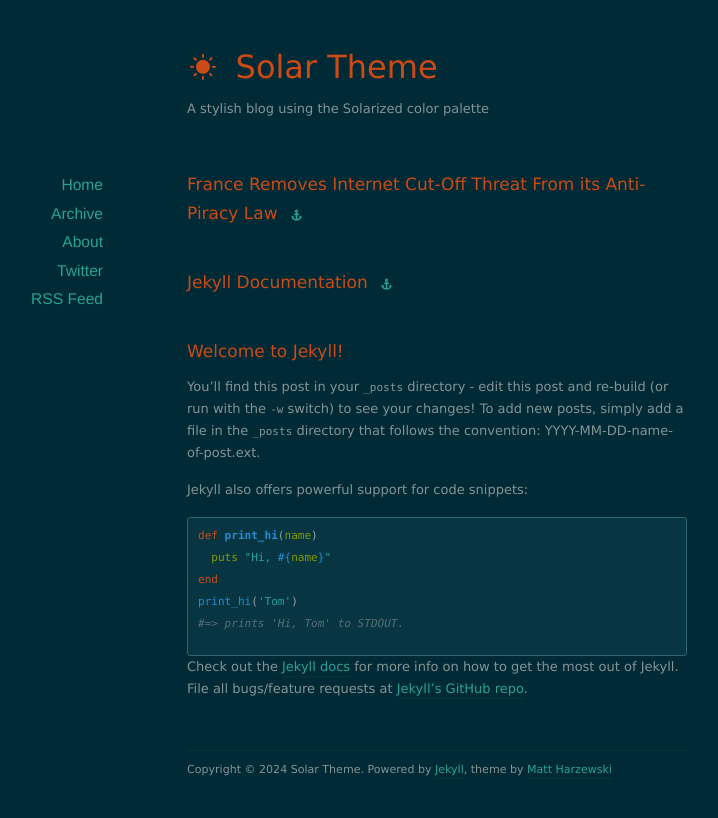
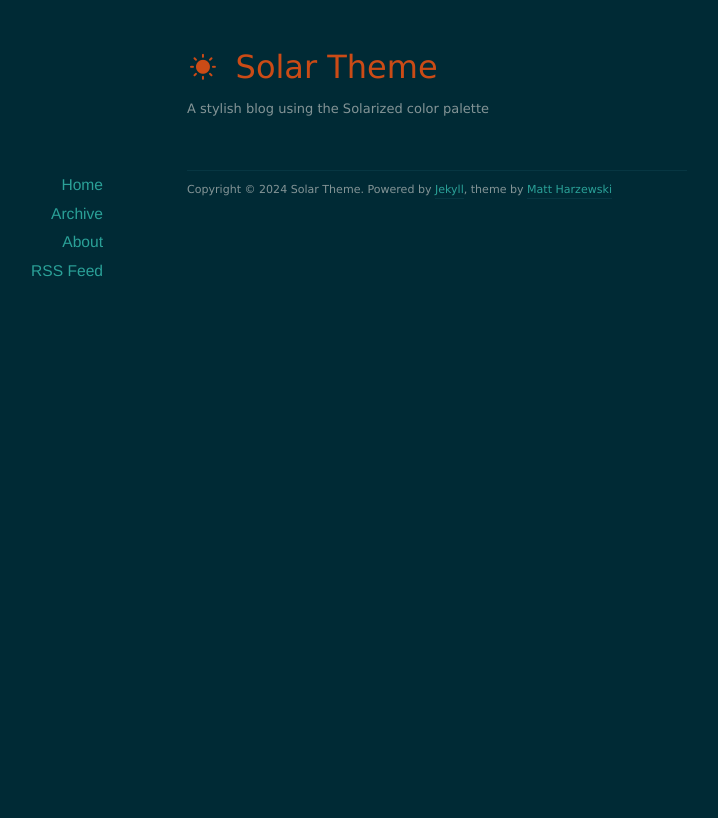
Before and after one commit to JWSong/jwsong.github.io, a Jekyll site: the page built from index.html, in a window 1280 px wide. Shown: the top 818 px of the page, without its empty margins (203-921 px from the left). Built offline with Jekyll 4.4.1, drawn with Linux system fonts in a browser that asks for light colours; nearby versions of some CDN libraries; the list of posts is cut into pages by our own code.

```diff
--- a/_layouts/default.html
+++ b/_layouts/default.html
@@ -36,7 +36,6 @@
           <li><a href="/">Home</a></li>
           <li><a href="/archives">Archive</a></li>
           <li><a href="/about">About</a></li>
-          <li><a href="http://twitter.com/redwall_hp">Twitter</a></li>
           <li><a href="/feed.xml">RSS Feed</a></li>
         </ul>
       </nav>
--- a/_posts/2013-06-05-france-removes-internet-cut-off.markdown
+++ /dev/null
@@ -1,6 +0,0 @@
----
-layout: post
-title:  "France Removes Internet Cut-Off Threat From its Anti-Piracy Law"
-date:   2013-06-05 20:33:11
-external-url: http://arstechnica.com/tech-policy/2013/06/france-removes-internet-cut-off-threat-from-its-anti-piracy-law/
----
--- a/_posts/2013-06-05-jekyll-documentation.markdown
+++ /dev/null
@@ -1,6 +0,0 @@
----
-layout: post
-title:  "Jekyll Documentation"
-date:   2013-06-05 20:03:11
-external-url: http://jekyllrb.com/docs/home/
----
--- a/_posts/2013-06-05-welcome-to-jekyll.markdown
+++ /dev/null
@@ -1,24 +0,0 @@
----
-layout: post
-title:  "Welcome to Jekyll!"
-date:   2013-06-05 17:06:25
-categories: jekyll update
----
-
-You'll find this post in your `_posts` directory - edit this post and re-build (or run with the `-w` switch) to see your changes!
-To add new posts, simply add a file in the `_posts` directory that follows the convention: YYYY-MM-DD-name-of-post.ext.
-
-Jekyll also offers powerful support for code snippets:
-
-{% highlight ruby %}
-def print_hi(name)
-  puts "Hi, #{name}"
-end
-print_hi('Tom')
-#=> prints 'Hi, Tom' to STDOUT.
-{% endhighlight %}
-
-Check out the [Jekyll docs][jekyll] for more info on how to get the most out of Jekyll. File all bugs/feature requests at [Jekyll's GitHub repo][jekyll-gh].
-
-[jekyll-gh]: https://github.com/mojombo/jekyll
-[jekyll]:    http://jekyllrb.com
--- a/about/index.markdown
+++ b/about/index.markdown
@@ -3,9 +3,4 @@
 title: About
 ---
 
-This is where you would but a short bio, and/or a description of your site. It also serves as an example of how to set up a standalone page. For example:
-
-<img src="/images/shakespeare.png" class="right" />
-**William Shakespeare** (26 April 1564 – 23 April 1616) was an English poet and playwright, widely regarded as the greatest writer in the English language and the world's pre-eminent dramatist. He is often called England's national poet and the "Bard of Avon". His extant works, including some collaborations, consist of about 38 plays, 154 sonnets, two long narrative poems, and a few other verses, the authorship of some of which is uncertain. His plays have been translated into every major living language and are performed more often than those of any other playwright.
-
-Shakespeare was born and brought up in Stratford-upon-Avon. At the age of 18, he married Anne Hathaway—no, not *that* Anne Hathaway—with whom he had three children.
+I'm a Backend Developer focusing on building scalable and reliable server-side applications.  I embrace new technologies with enthusiasm and find joy in continuous learning. My passion for problem-solving drives me to explore innovative solutions and stay current with emerging technologies.
--- a/index.html
+++ b/index.html
@@ -1,6 +1,6 @@
 ---
 layout: default
-title: Solar Theme
+title: ☕ </> Code Brewing Notes
 ---
 
 {% for post in paginator.posts %}
```
Also changed, not shown: 1 other file.
